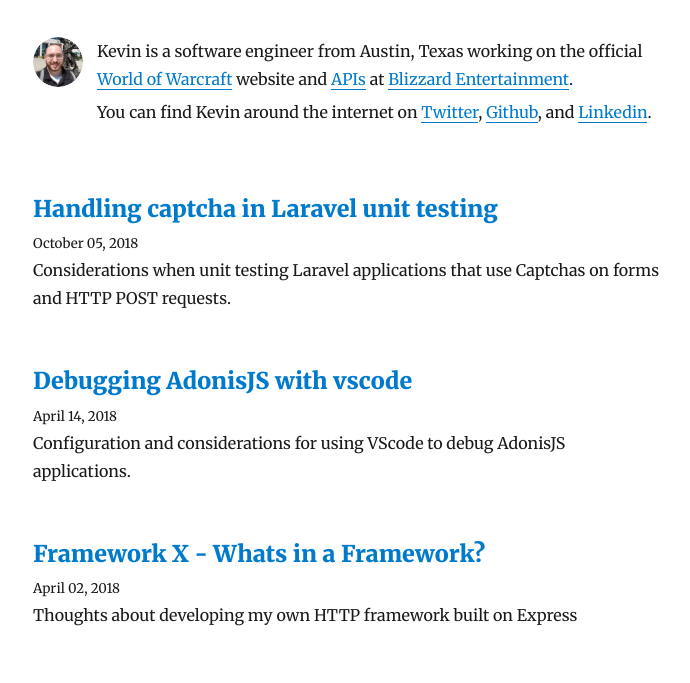
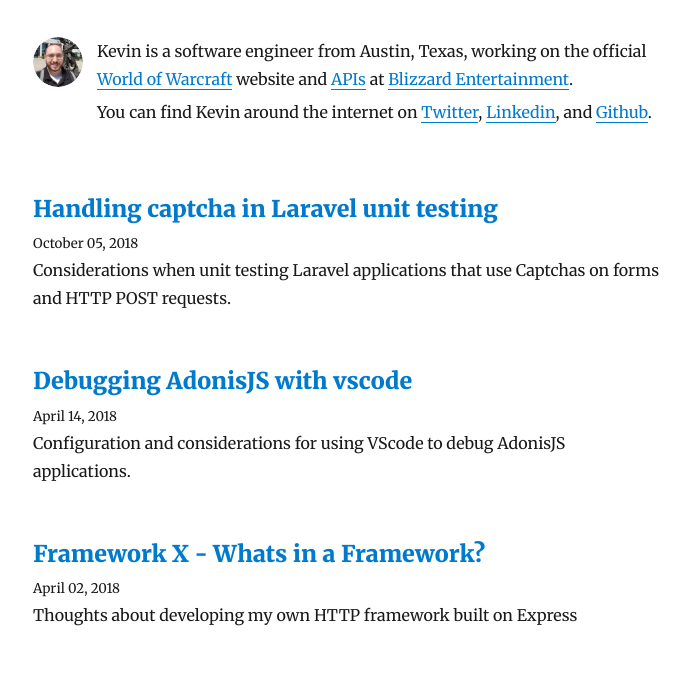
Before and after one commit to viglucci/viglucci.io-gatsby, a Gatsby site: page / in a window 1280 px wide. Shown: the part 117-800 px from the top of the page, without its empty margins (292-982 px from the left). Built offline with nearby package versions, Linux system fonts and the light colour scheme; Gatsby itself is replaced by a stand-in of ours; some packages are replaced by stand-ins of ours.

Commit message:
Update punctuation in bio

```diff
--- a/src/components/bio.js
+++ b/src/components/bio.js
@@ -64,7 +64,7 @@ const Bio = () => {
       />
       <div>
         <div>
-          Kevin is a software engineer from Austin, Texas working on the official{" "}
+          Kevin is a software engineer from Austin, Texas, working on the official{" "}
           <OutboundLink target="_blank" rel="noopener noreferrer" href="https://worldofwarcraft.com">
             World of Warcraft
           </OutboundLink>{" "}
@@ -89,12 +89,12 @@ const Bio = () => {
               Twitter
             </OutboundLink>
             ,{" "}
+            <OutboundLink target="_blank" rel="noopener noreferrer" href={social.linkedin.url}>
+              Linkedin
+            </OutboundLink>
+            , and{" "}
             <OutboundLink target="_blank" rel="noopener noreferrer" href={social.github.url}>
               Github
-            </OutboundLink>
-            , and{" "}
-            <OutboundLink target="_blank" rel="noopener noreferrer" href={social.linkedin.url}>
-              Linkedin
             </OutboundLink>
             .
           </span>
```
